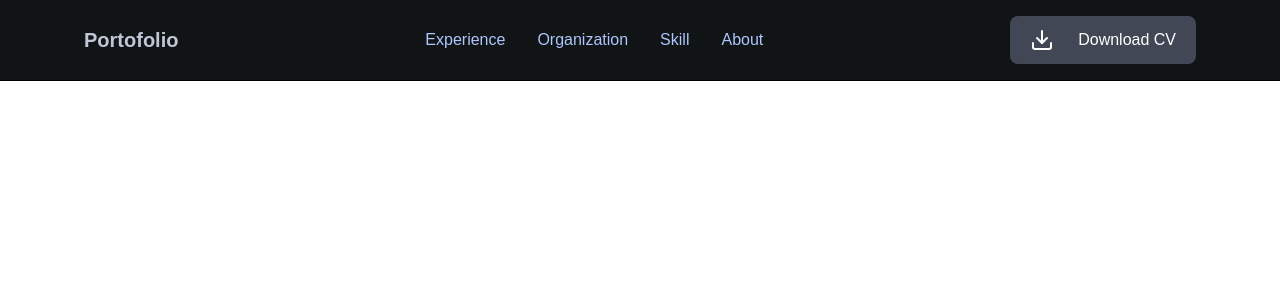
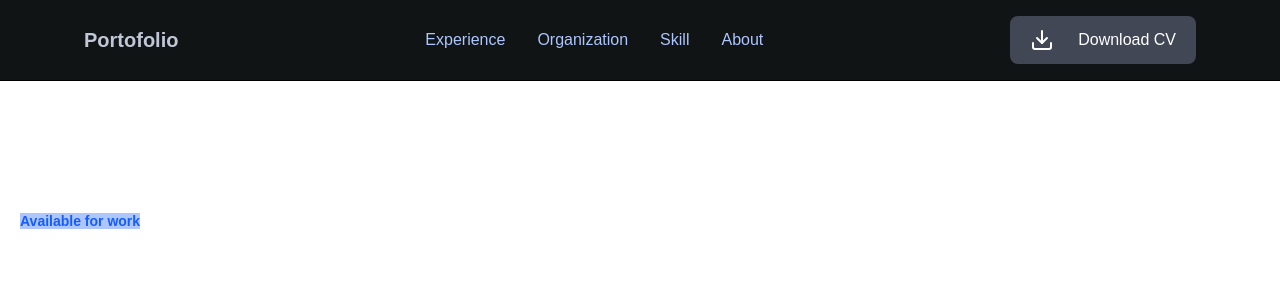
Before and after one commit to Aaagoy/portov2, a Next.js app: page / in a window 1280 px wide. Shown: the top 300 px of the page. Built offline with nearby package versions, Linux system fonts and the light colour scheme.

Commit message:
update hero

```diff
--- a/src/components/Hero.tsx
+++ b/src/components/Hero.tsx
@@ -1,5 +1,15 @@
 export default function Hero(){
     return (
-        <></>
+        <>
+            <section id="home" className="px-5 py-16 md:py-24 lg:py-32">
+                <div>
+                    <div>
+                        <span className="text-sm font-semibold text-blue-600 bg-[#ADC6FF]">
+                            Available for work
+                        </span>
+                    </div>
+                </div>
+            </section>
+        </>
     )
 }
```
